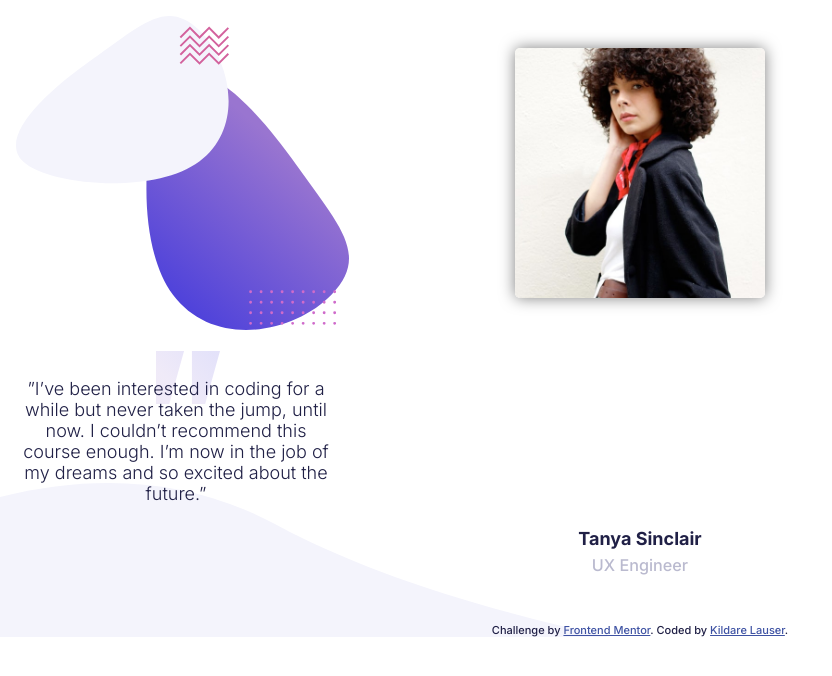
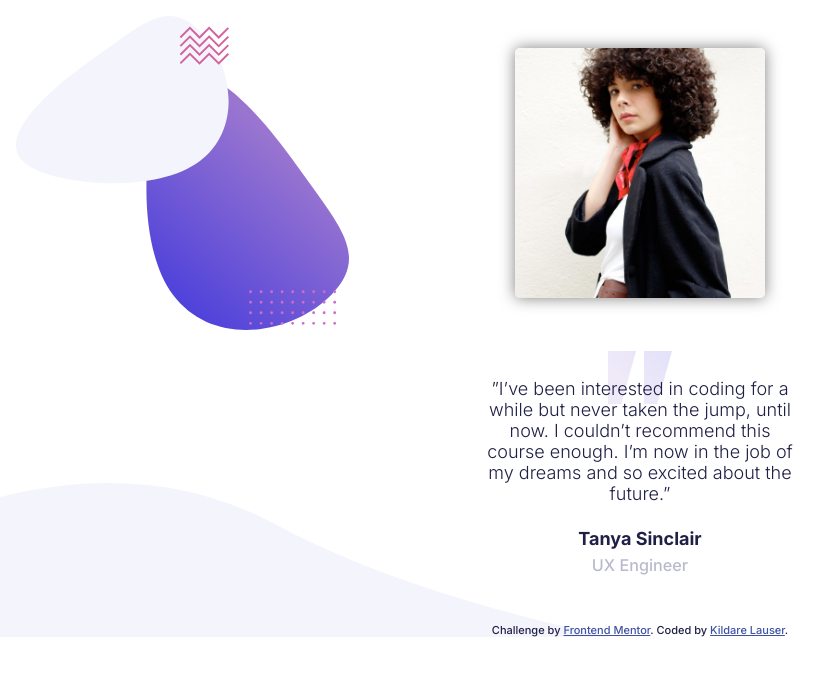
Before and after one commit to LauserK/coding-bootcamp, a plain HTML site: page index.html in a window 1280 px wide. Shown: the whole page, without its empty margins (0-832 px from the left). Drawn offline with Linux system fonts and the light colour scheme.

Commit message:
Fix problems

```diff
--- a/styles.css
+++ b/styles.css
@@ -17,6 +17,7 @@
   background: url("./images/pattern-bg.svg");
   background-size: contain;
   background-repeat: no-repeat;
+  background-position: top middle;
   padding: 2rem 1rem;
 }
 
@@ -24,7 +25,7 @@
   margin-top: 1rem;
   padding: 2rem 0;
   background-image: url("./images/pattern-quotes.svg");
-  background-position: top 5px left 140px;
+  background-position: top 5px center;
   background-size: 4rem;
   background-repeat: no-repeat;
 }
@@ -33,6 +34,7 @@
   text-align: center;
   font-weight: 300;
   width: 320px;
+  margin: 0 auto;
 }
 
 .Testimonials-profile {
```
